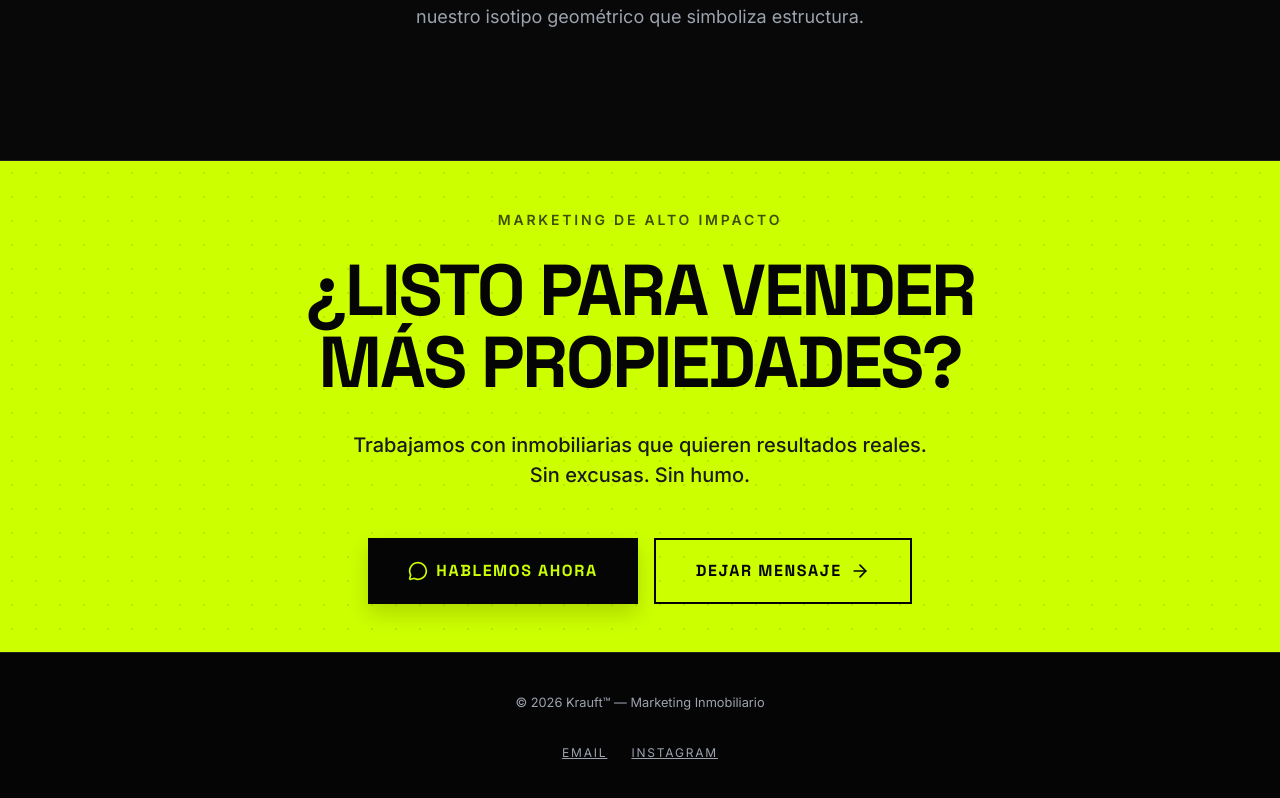
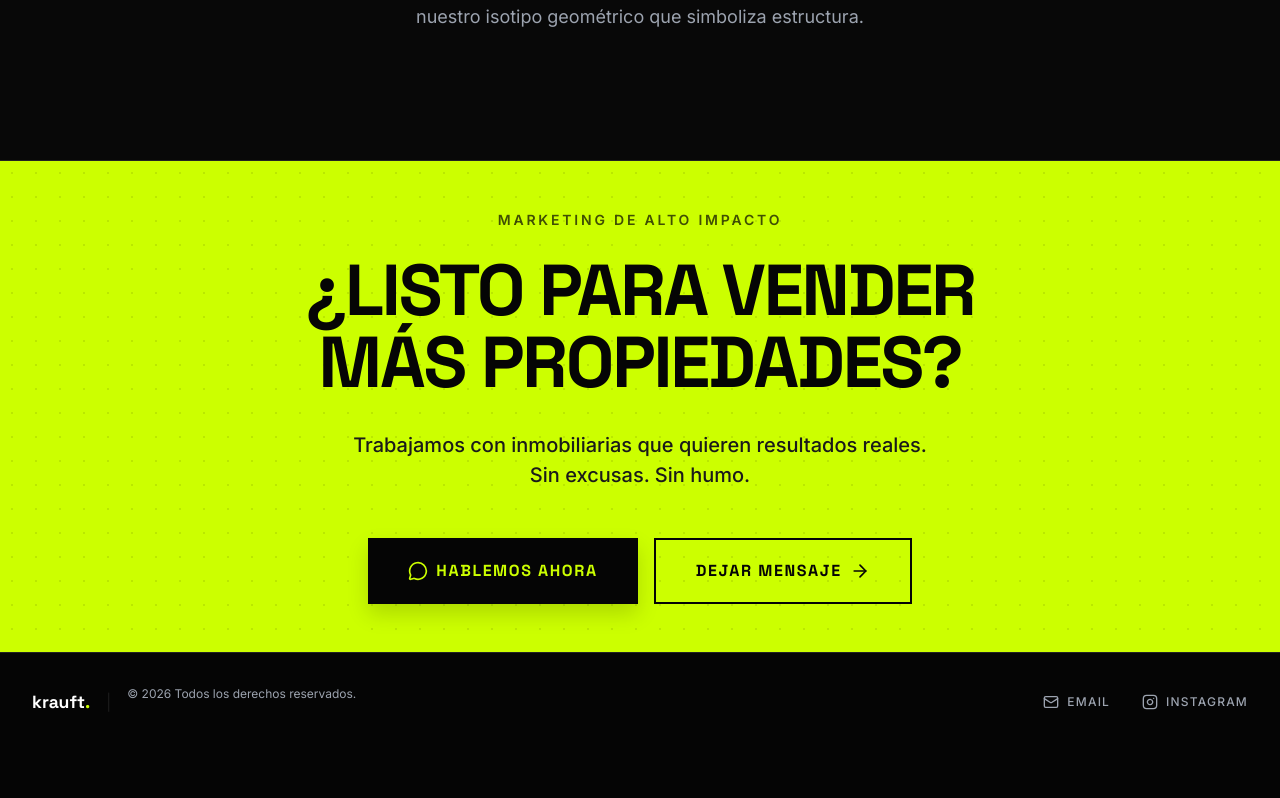
Before and after one commit to LautaroLeall/Krauft, a React (Vite) app: page / in a window 1280 px wide. Shown: the part 3705-4503 px from the top of the page. After the commit the page ends 4456 px from the top, so only its background shows below. Built offline with nearby package versions, Linux system fonts and the light colour scheme.

Commit message:
new footer (changes in style)

```diff
--- a/src/components/layout/Footer.css
+++ b/src/components/layout/Footer.css
@@ -1,36 +1,74 @@
 .footer {
-    padding: 2.5rem 1.5rem;
+    background-color: var(--black);
     border-top: 1px solid var(--border-dark);
-    background: #050505;
+    padding: 2rem 0;
+    margin-top: auto;
+    /* Empuja el footer al fondo si hay poco contenido */
 }
 
 .footer-container {
-    max-width: 1200px;
+    max-width: 1280px;
     margin: auto;
+    padding: 0 2rem;
     display: flex;
     flex-direction: column;
-    gap: 1rem;
+    gap: 1.5rem;
     align-items: center;
-    text-align: center;
 }
 
-.footer p {
-    font-size: 0.8rem;
-    color: var(--gray);
+/* --- BRANDING --- */
+.footer-brand {
+    display: flex;
+    align-items: center;
+    gap: 1rem;
+    color: var(--white);
 }
 
+.footer-logo {
+    font-family: var(--font-display);
+    font-weight: 700;
+    font-size: 1.1rem;
+}
+
+.divider {
+    color: var(--border-dark);
+    font-weight: 300;
+}
+
+.copyright {
+    font-size: 0.75rem;
+    color: var(--gray);
+    font-family: var(--font-base);
+}
+
+/* --- ENLACES --- */
 .footer-links {
     display: flex;
-    gap: 1.5rem;
+    gap: 2rem;
 }
 
-.footer-links a {
+.footer-link-item {
+    display: flex;
+    align-items: center;
+    gap: 0.5rem;
+    color: var(--gray);
+    text-decoration: none;
     font-size: 0.75rem;
-    letter-spacing: 0.15em;
     text-transform: uppercase;
-    color: var(--gray);
+    letter-spacing: 0.1em;
+    font-weight: 500;
+    transition: all 0.3s ease;
 }
 
-.footer-links a:hover {
+.footer-link-item:hover {
     color: var(--lime);
+    transform: translateY(-2px);
 }
+
+/* --- RESPONSIVE DESKTOP --- */
+@media (min-width: 768px) {
+    .footer-container {
+        flex-direction: row;
+        justify-content: space-between;
+    }
+}
--- a/src/components/layout/Footer.jsx
+++ b/src/components/layout/Footer.jsx
@@ -1,23 +1,40 @@
+import { Mail, Instagram } from "lucide-react";
 import "./Footer.css";
 
 export default function Footer() {
+    const currentYear = new Date().getFullYear();
+
     return (
         <footer className="footer">
             <div className="footer-container">
-                <p>
-                    © {new Date().getFullYear()} Krauft™ — Marketing Inmobiliario
-                </p>
 
+                {/* IZQUIERDA: COPY + LOGO TEXTO */}
+                <div className="footer-brand">
+                    <span className="footer-logo">krauft<span className="text-lime">.</span></span>
+                    <span className="divider">|</span>
+                    <p className="copyright">
+                        © {currentYear} Todos los derechos reservados.
+                    </p>
+                </div>
+
+                {/* DERECHA: REDES SOCIALES */}
                 <div className="footer-links">
-                    <a href="mailto:bykrauft@gmail.com">Email</a>
+                    <a href="mailto:bykrauft@gmail.com" className="footer-link-item" target="_blank" rel="noopener noreferrer">
+                        <Mail size={16} />
+                        <span>Email</span>
+                    </a>
+
                     <a
                         href="https://instagram.com/bykrauft"
                         target="_blank"
                         rel="noopener noreferrer"
+                        className="footer-link-item"
                     >
-                        Instagram
+                        <Instagram size={16} />
+                        <span>Instagram</span>
                     </a>
                 </div>
+
             </div>
         </footer>
     );
```
